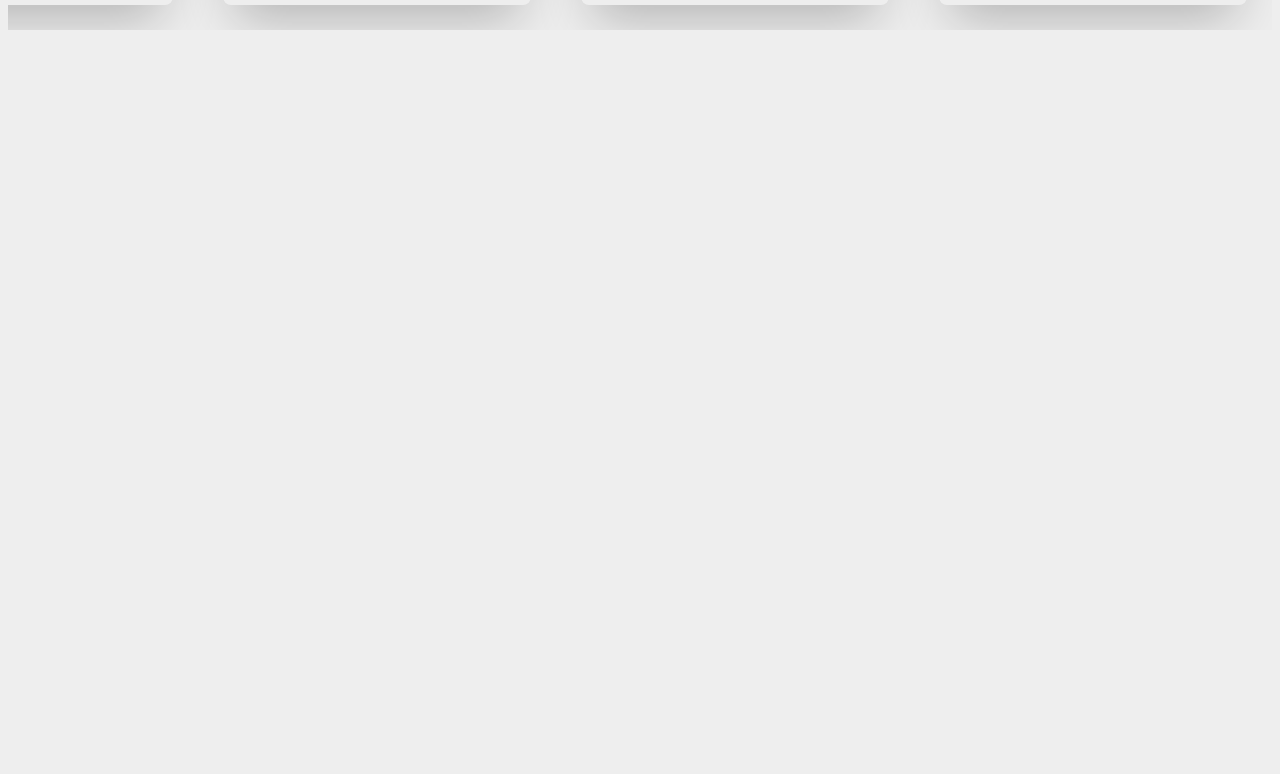
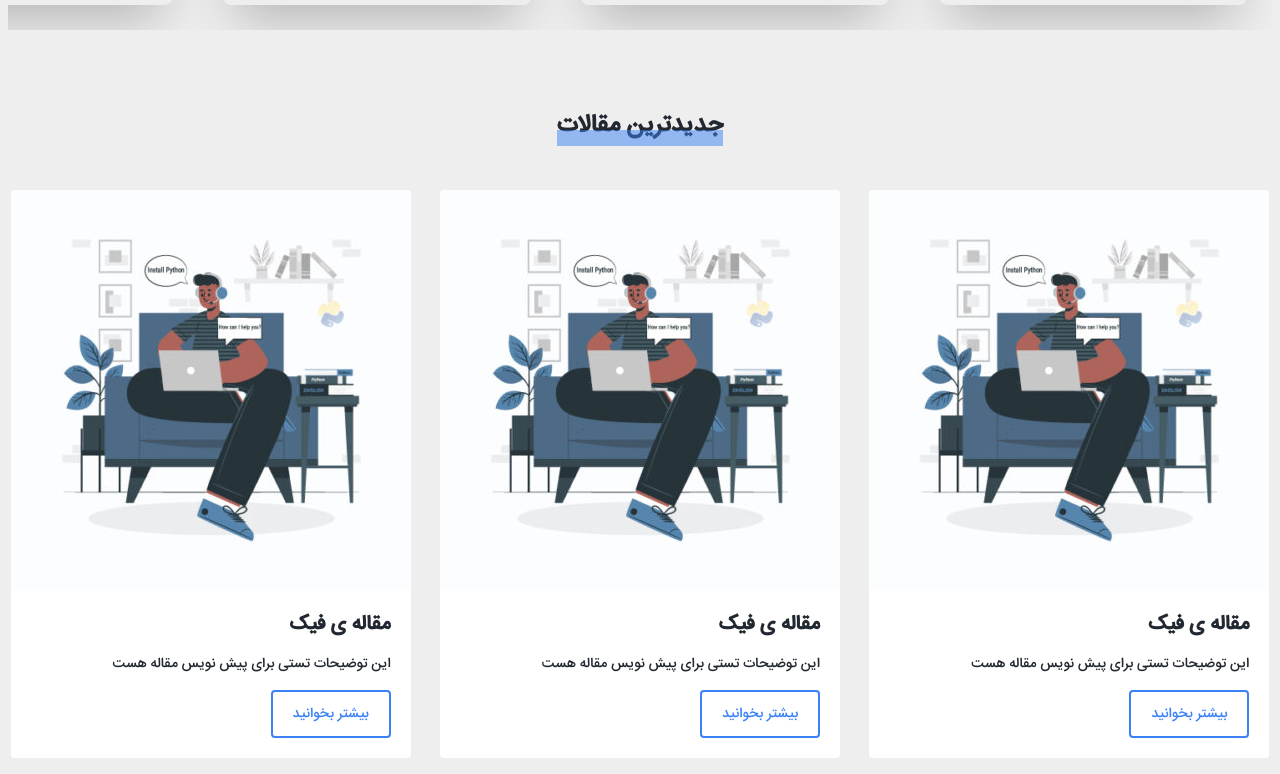
Before and after one commit to AlirezaArg6/Infinity, a React (Create React App) app in the folder frontend/: page / in a window 1280 px wide. Shown: the part 2550-3324 px from the top of the page. Before the commit the page ends 2596 px from the top, so only its background shows below. Built offline with nearby package versions, Linux system fonts and the light colour scheme.

Commit message:
add article section

```diff
--- a/frontend/src/App.js
+++ b/frontend/src/App.js
@@ -1,4 +1,5 @@
 import React from "react";
+import { Articles } from "./components/Articles";
 import { Help } from "./components/Help";
 import { Landing } from "./components/Landing";
 import { Navbar } from "./components/Navbar";
@@ -18,6 +19,7 @@ function App() {
       <Help />
       <PopularCourses />
       <PresellCourses />
+      <Articles />
     </div>
   );
 }
--- /dev/null
+++ b/frontend/src/components/ArticleBox.js
@@ -0,0 +1,28 @@
+import React from "react";
+
+export const ArticleBox = () => {
+  return (
+    <div className="bg-white max-w-[430px] rounded overflow-hidden mx-auto">
+      <div>
+        <img
+          src="./assets/images/article.jpg"
+          alt=""
+          className="w-full object-cover"
+        />
+      </div>
+      {/* decription */}
+      <div className="p-5 space-y-4">
+        {/* title */}
+        <h5 className="text-xl font-bold">مقاله ی فیک </h5>
+        {/* desc */}
+        <p className="text-sm">این توضیحات تستی برای پیش نویس مقاله هست</p>
+        <a
+          href="#"
+          className="inline-block px-5 py-3 border-2  text-sm border-blue-500 text-blue-500 rounded duration-300 hover:bg-blue-500 hover:text-white"
+        >
+          بیشتر بخوانید
+        </a>
+      </div>
+    </div>
+  );
+};
--- /dev/null
+++ b/frontend/src/components/Articles.js
@@ -0,0 +1,19 @@
+import React from "react";
+import { ArticleBox } from "./ArticleBox";
+import { SectionTitle } from "./SectionTitle";
+
+export const Articles = () => {
+  return (
+    <section id="new" className="mt-12">
+      <div className="section-container">
+        <SectionTitle title="جدیدترین مقالات" />
+        {/* ARTICLES CONTAINER */}
+        <div className="grid gap-6 grid-cols-1 md:grid-cols-2 lg:grid-cols-3 mt-12">
+          <ArticleBox />
+          <ArticleBox />
+          <ArticleBox />
+        </div>
+      </div>
+    </section>
+  );
+};
```
Also changed, not shown: frontend/public/assets/images/article.jpg (added).
